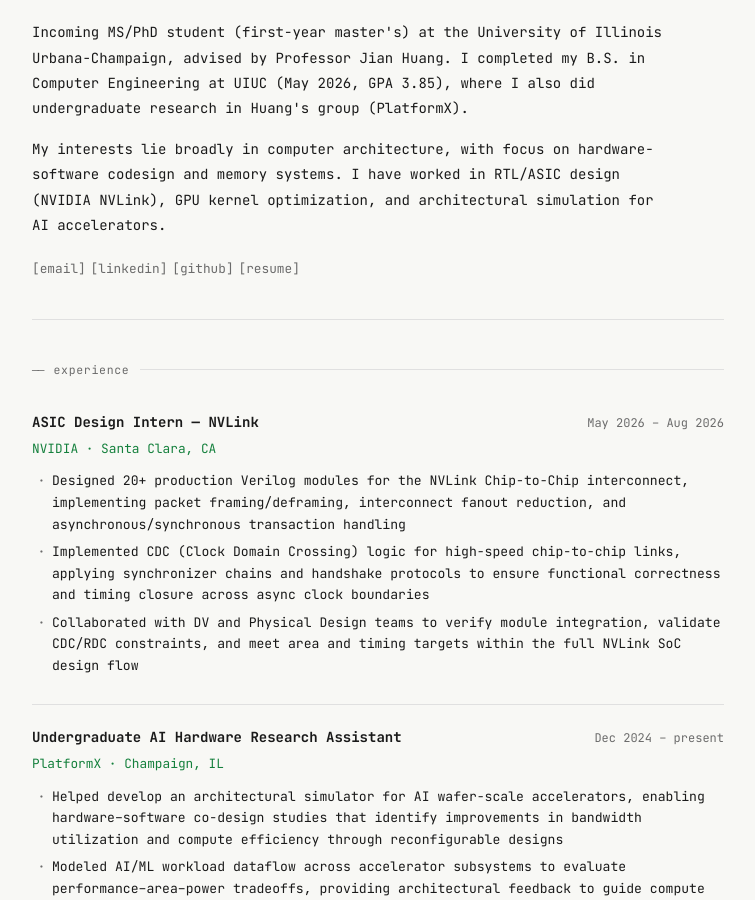
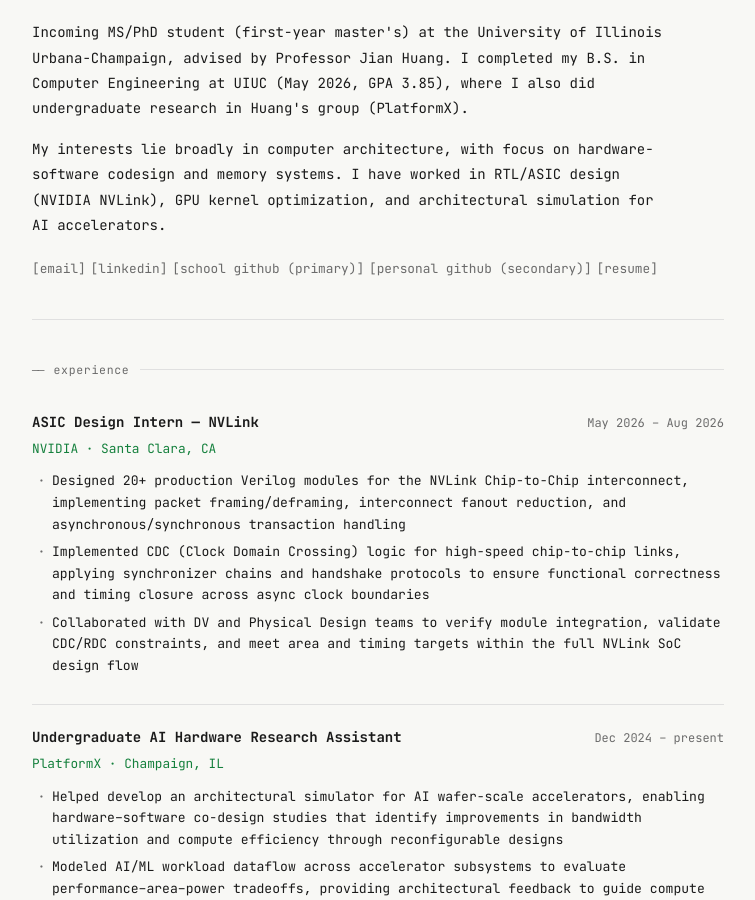
Before and after one commit to Sai-Pra/Sai-Pra.github.io, a Jekyll site: the page built from index.md, in a window 1280 px wide and 900 px high, scrolled down 371 px. Shown: the whole window, without its empty margins (262-1017 px from the left). Built offline with Jekyll 4.4.1, drawn with Linux system fonts in a browser that asks for light colours.

Commit message:
github acc updates

```diff
--- a/index.md
+++ b/index.md
@@ -30,7 +30,8 @@ layout: default
     <div class="about-links">
       <a href="mailto:saipranavvk@gmail.com">email</a>
       <a href="https://linkedin.com/in/saipranav-venkatakrishnan" target="_blank" rel="noopener">linkedin</a>
-      <a href="https://github.com/Sai-Pra" target="_blank" rel="noopener">github</a>
+      <a href="https://github.com/Saipranavvk" target="_blank" rel="noopener">school github (primary)</a>
+      <a href="https://github.com/Sai-Pra" target="_blank" rel="noopener">personal github (secondary)</a>
       <a href="/resume/Saipranav_Venkatakrishnan_Resume.pdf" target="_blank">resume</a>
     </div>
   </div>
```
